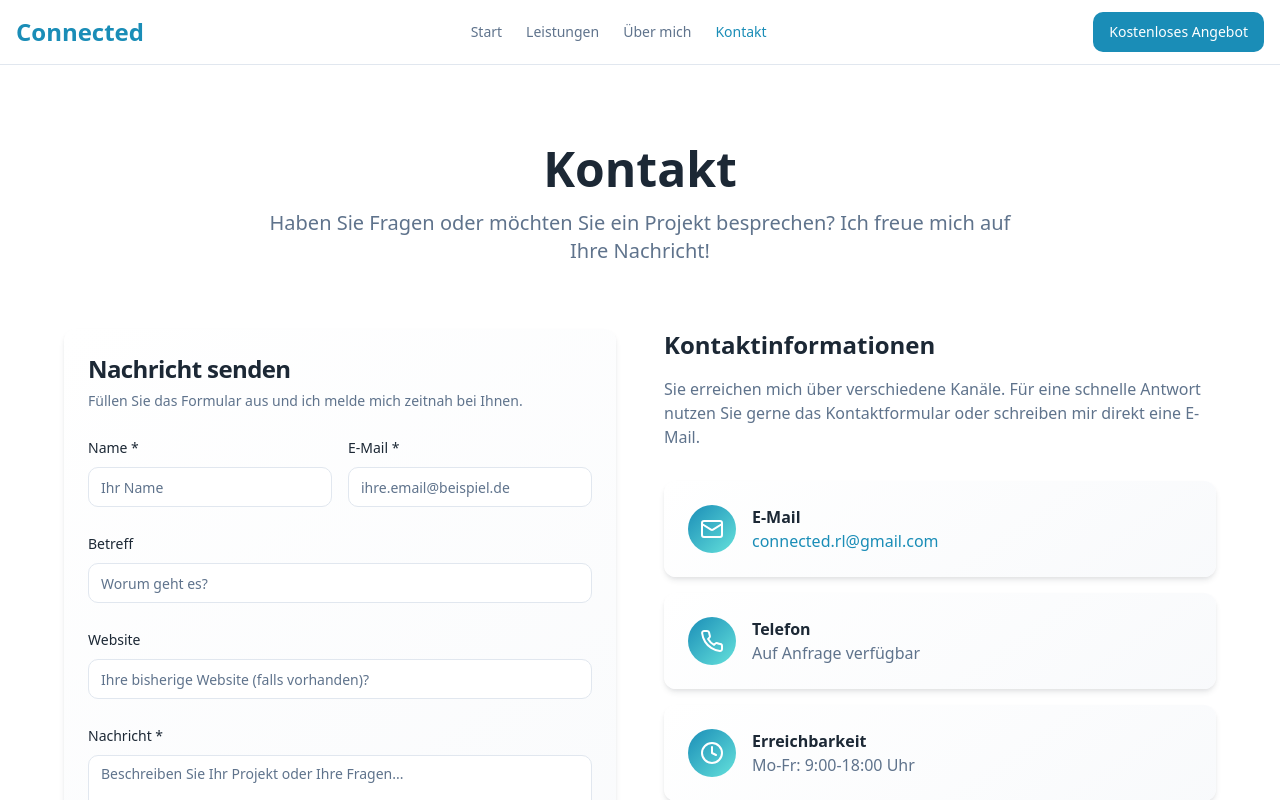
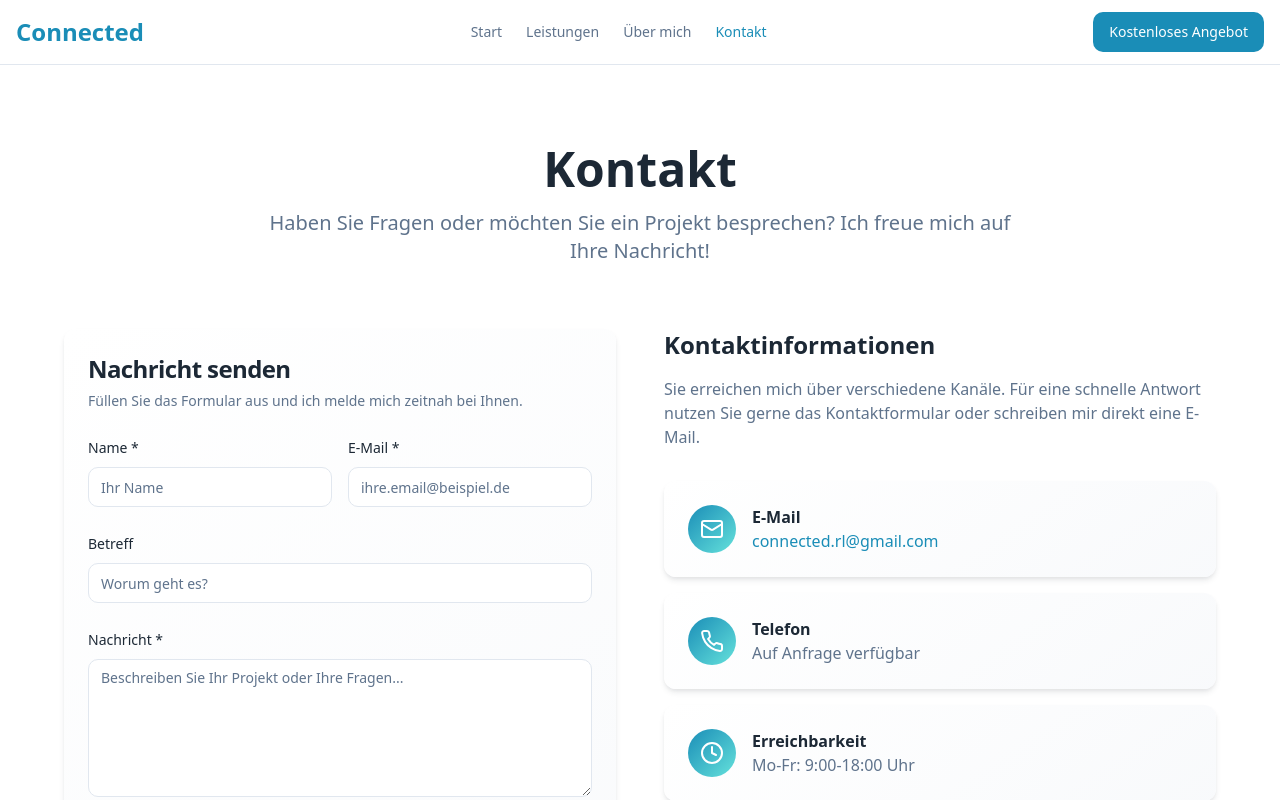
Before and after one commit to Connected-Robin-Lehmann/connected-rl, a React (Vite) app: page /contact in a window 1280 px wide. Shown: the top 800 px of the page. Built offline with nearby package versions, Linux system fonts and the light colour scheme.

Commit message:
remove website field

```diff
--- a/api/contact.ts
+++ b/api/contact.ts
@@ -14,8 +14,8 @@ export default async function handler(req: VercelRequest, res: VercelResponse) {
     return res.status(405).json({ error: "Method not allowed" });
 
   try {
-    const { name, email, subject, website, message } = req.body || {};
-    if (!name || !email || !message || !website)
+    const { name, email, subject, message } = req.body || {};
+    if (!name || !email || !message)
       return res.status(400).json({ error: "Missing required fields" });
 
     await transporter.sendMail({
@@ -23,7 +23,7 @@ export default async function handler(req: VercelRequest, res: VercelResponse) {
       to: process.env.CONTACT_TO_EMAIL || process.env.SMTP_USER,
       replyTo: email,
       subject: subject?.trim() || `Neue Kontaktanfrage von ${name}`,
-      text: `Name: ${name}\nE-Mail: ${email}\nWebsite:${website}\n\n${message}`,
+      text: `Name: ${name}\nE-Mail: ${email}\n\n${message}`,
     });
 
     return res.status(200).json({ ok: true });
--- a/src/pages/Contact.tsx
+++ b/src/pages/Contact.tsx
@@ -18,7 +18,6 @@ const Contact = () => {
     name: "",
     email: "",
     subject: "",
-    website: "",
     message: "",
   });
   const [isSubmitting, setIsSubmitting] = useState(false);
@@ -53,7 +52,6 @@ const Contact = () => {
         email: "",
         subject: "",
         message: "",
-        website: "",
       });
     } catch (error: any) {
       console.error("Error sending email:", error);
@@ -159,18 +157,6 @@ const Contact = () => {
                 </div>
 
                 <div className="space-y-2">
-                  <Label htmlFor="subject">Website</Label>
-                  <Input
-                    id="website"
-                    name="website"
-                    value={formData.website}
-                    onChange={handleInputChange}
-                    placeholder="Ihre bisherige Website (falls vorhanden)?"
-                    required={false}
-                  />
-                </div>
-
-                <div className="space-y-2">
                   <Label htmlFor="message">Nachricht *</Label>
                   <Textarea
                     id="message"
```
